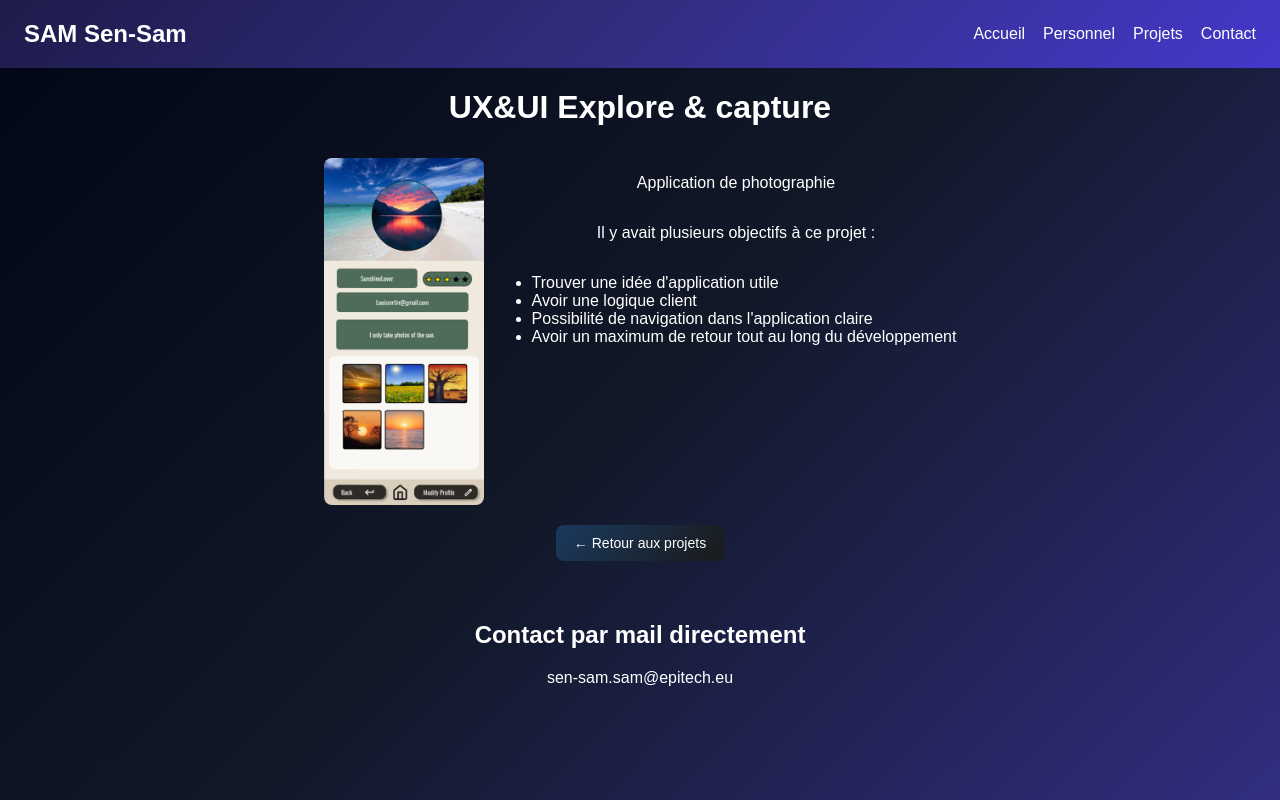
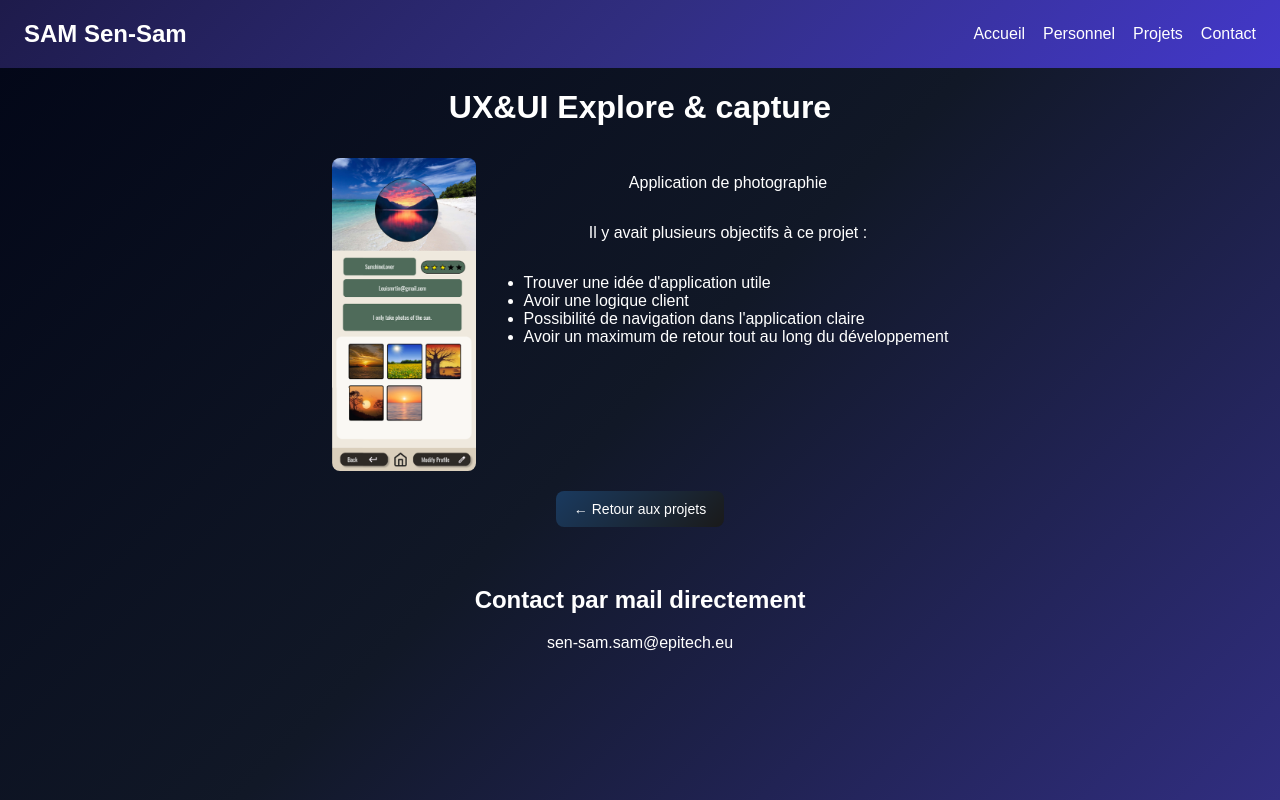
Before and after one commit to ssamepi/Portfolio, a Vue app in the folder My_Portfolio/: page /explore-and-capture in a window 1280 px wide. Built offline with nearby package versions, Linux system fonts and the light colour scheme.

Commit message:
chore(Explore_capture.vue): modify height image to fit on one page

```diff
--- a/My_Portfolio/src/components/Per_project/Explore_capture.vue
+++ b/My_Portfolio/src/components/Per_project/Explore_capture.vue
@@ -59,7 +59,7 @@ export default {
 
 img {
   border-radius: 8px;
-  width: 10rem;
+  width: 9rem;
   height: auto;
   object-fit: contain;
 }
```
